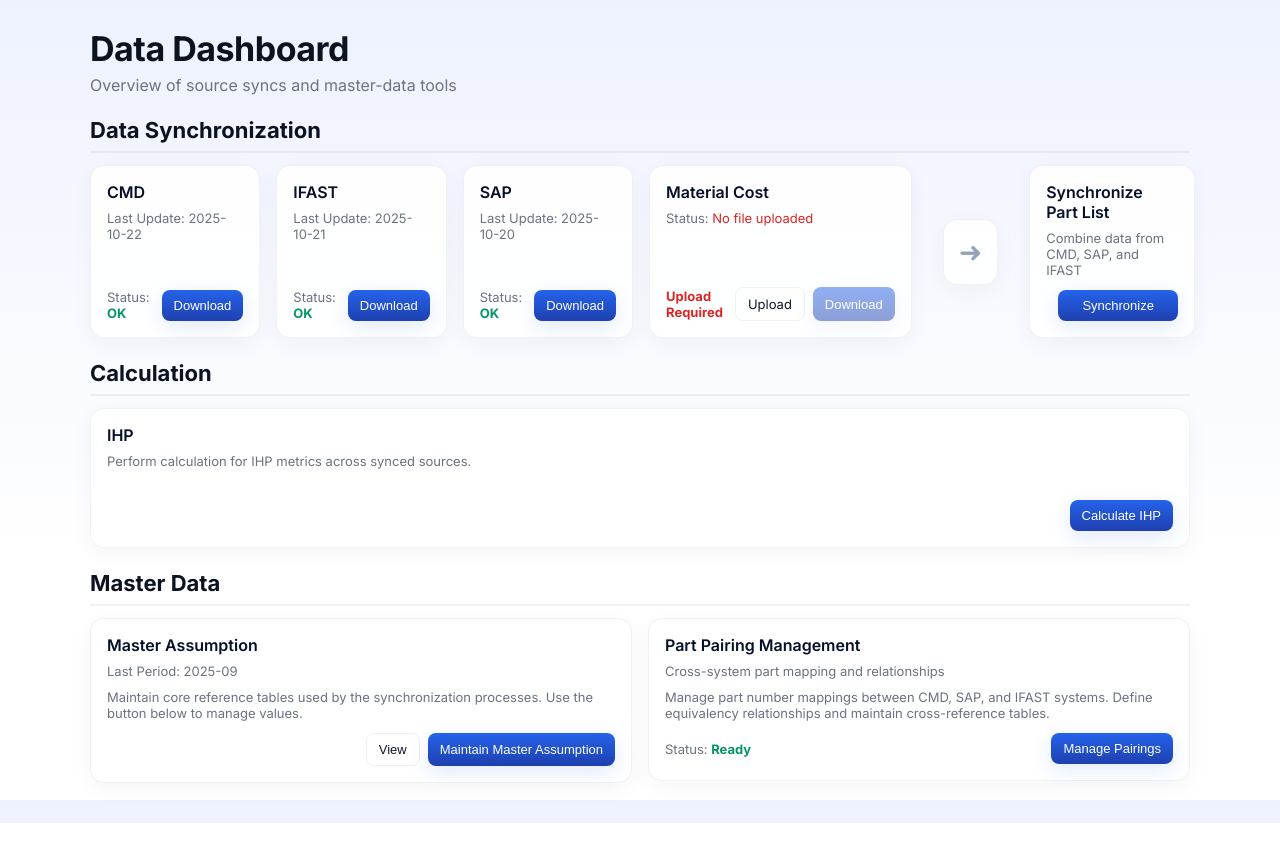
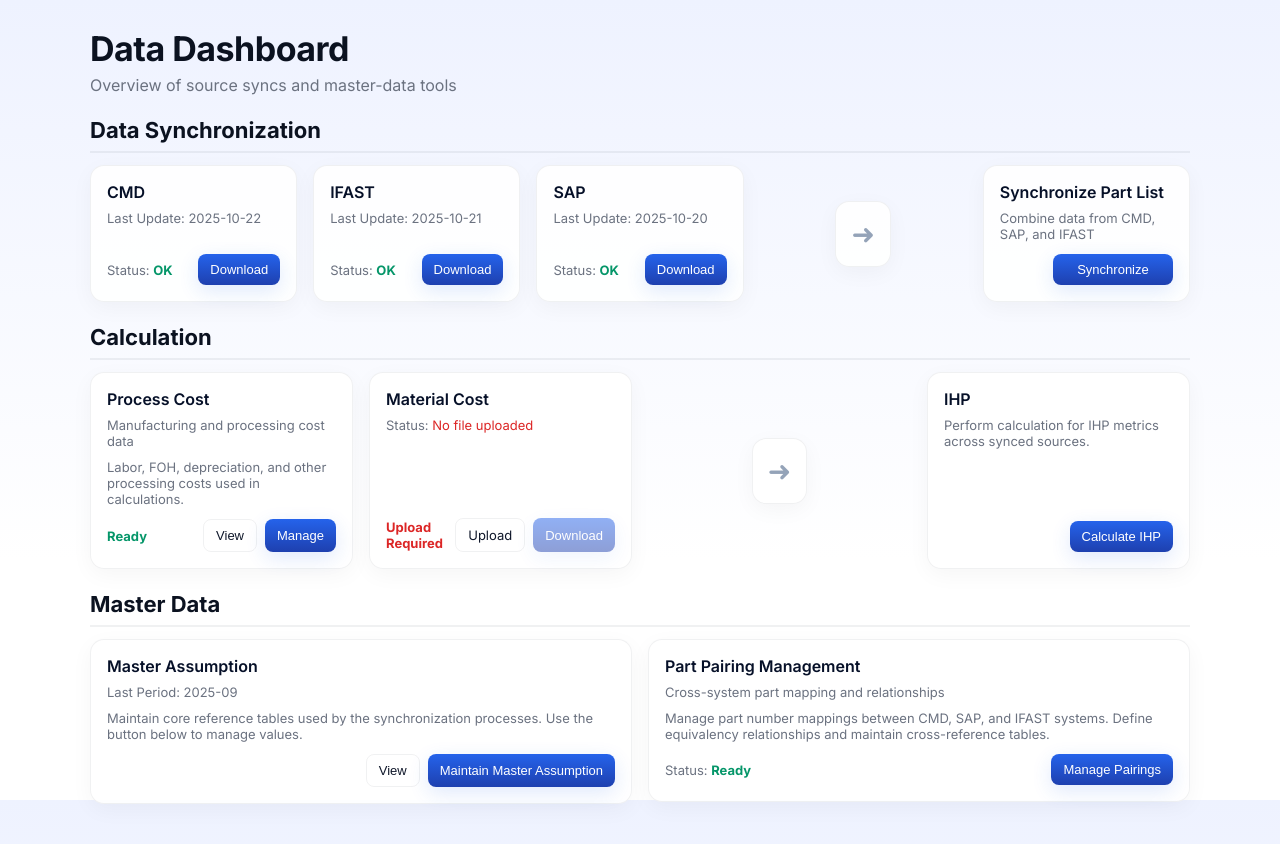
Before and after one commit to ari-fikri/finance-dashboard, a React (Vite) app: page / in a window 1280 px wide. Before the commit the page ends 823 px from the top, so only its background shows below. Built offline with nearby package versions, Linux system fonts and the light colour scheme.

Commit message:
- Move Material Cost to Calculation section - Add Process Cost card

```diff
--- a/src/App.jsx
+++ b/src/App.jsx
@@ -124,7 +124,7 @@ export default function App() {
             className="grid-3"
             style={{
               display: "grid",
-              gridTemplateColumns: "repeat(6, 1fr)",
+              gridTemplateColumns: "repeat(5, 1fr)",
               gap: "16px",
               alignItems: "stretch",
             }}
@@ -159,63 +159,7 @@ export default function App() {
               </motion.div>
             ))}
 
-            {/* Material Cost Card */}
-            <motion.div
-              initial={{ opacity: 0, y: 6 }}
-              animate={{ opacity: 1, y: 0 }}
-              transition={{ duration: 0.28, delay: 0.12 }}
-              className="card"
-            >
-              <div>
-                <div className="title">Material Cost</div>
-                <div className="meta">
-                  {uploadedFile ? (
-                    <>File: <span>{uploadedFile.name}</span></>
-                  ) : (
-                    <>Status: <span style={{ color: "#dc2626" }}>No file uploaded</span></>
-                  )}
-                </div>
-                {uploadedFile && (
-                  <div className="small" style={{ marginTop: 8 }}>
-                    Uploaded: {new Date(uploadedFile.uploadDate).toLocaleDateString()}
-                  </div>
-                )}
-              </div>
 
-              <div className="card-footer">
-                <div className="small">
-                  {uploadedFile ? (
-                    <strong style={{ color: "#059669" }}>Ready</strong>
-                  ) : (
-                    <strong style={{ color: "#dc2626" }}>Upload Required</strong>
-                  )}
-                </div>
-                <div className="card-actions">
-                  <input
-                    type="file"
-                    accept=".xls,.xlsx"
-                    onChange={handleFileUpload}
-                    style={{ display: "none" }}
-                    id="material-cost-upload"
-                  />
-                  <label
-                    htmlFor="material-cost-upload"
-                    className="btn btn-ghost"
-                    style={{ cursor: "pointer" }}
-                  >
-                    Upload
-                  </label>
-                  <button
-                    onClick={downloadMaterialData}
-                    className="btn btn-primary"
-                    disabled={!uploadedFile}
-                    style={!uploadedFile ? { opacity: 0.5, cursor: "not-allowed" } : {}}
-                  >
-                    Download
-                  </button>
-                </div>
-              </div>
-            </motion.div>
 
             {/* Arrow Card */}
             <motion.div
@@ -277,7 +221,134 @@ export default function App() {
         <section>
           <h2 className="section-title">Calculation</h2>
 
-          <div className="grid-1" style={{ alignItems: "start" }}>
+          <div
+            className="grid-4"
+            style={{
+              display: "grid",
+              gridTemplateColumns: "repeat(4, 1fr)",
+              gap: "16px",
+              alignItems: "stretch",
+            }}
+          >
+            {/* Process Cost Card */}
+            <motion.div
+              initial={{ opacity: 0, y: 6 }}
+              animate={{ opacity: 1, y: 0 }}
+              transition={{ duration: 0.28, delay: 0.02 }}
+              className="card"
+            >
+              <div>
+                <div className="title">Process Cost</div>
+                <div className="meta">Manufacturing and processing cost data</div>
+                <div style={{ marginTop: 10 }} className="small">
+                  Labor, FOH, depreciation, and other processing costs used in calculations.
+                </div>
+              </div>
+
+              <div className="card-footer">
+                <div className="small">
+                  <strong style={{ color: "#059669" }}>Ready</strong>
+                </div>
+                <div className="card-actions">
+                  <button
+                    onClick={() => alert("View process costs (preview)")}
+                    className="btn btn-ghost"
+                  >
+                    View
+                  </button>
+                  <button
+                    onClick={() => alert("Manage process costs (preview)")}
+                    className="btn btn-primary"
+                  >
+                    Manage
+                  </button>
+                </div>
+              </div>
+            </motion.div>
+
+            {/* Material Cost Card */}
+            <motion.div
+              initial={{ opacity: 0, y: 6 }}
+              animate={{ opacity: 1, y: 0 }}
+              transition={{ duration: 0.28, delay: 0.04 }}
+              className="card"
+            >
+              <div>
+                <div className="title">Material Cost</div>
+                <div className="meta">
+                  {uploadedFile ? (
+                    <>File: <span>{uploadedFile.name}</span></>
+                  ) : (
+                    <>Status: <span style={{ color: "#dc2626" }}>No file uploaded</span></>
+                  )}
+                </div>
+                {uploadedFile && (
+                  <div className="small" style={{ marginTop: 8 }}>
+                    Uploaded: {new Date(uploadedFile.uploadDate).toLocaleDateString()}
+                  </div>
+                )}
+              </div>
+
+              <div className="card-footer">
+                <div className="small">
+                  {uploadedFile ? (
+                    <strong style={{ color: "#059669" }}>Ready</strong>
+                  ) : (
+                    <strong style={{ color: "#dc2626" }}>Upload Required</strong>
+                  )}
+                </div>
+                <div className="card-actions">
+                  <input
+                    type="file"
+                    accept=".xls,.xlsx"
+                    onChange={handleFileUpload}
+                    style={{ display: "none" }}
+                    id="material-cost-upload"
+                  />
+                  <label
+                    htmlFor="material-cost-upload"
+                    className="btn btn-ghost"
+                    style={{ cursor: "pointer" }}
+                  >
+                    Upload
+                  </label>
+                  <button
+                    onClick={downloadMaterialData}
+                    className="btn btn-primary"
+                    disabled={!uploadedFile}
+                    style={!uploadedFile ? { opacity: 0.5, cursor: "not-allowed" } : {}}
+                  >
+                    Download
+                  </button>
+                </div>
+              </div>
+            </motion.div>
+
+            {/* Arrow Card */}
+            <motion.div
+              initial={{ opacity: 0, y: 6 }}
+              animate={{ opacity: 1, y: 0 }}
+              transition={{ duration: 0.28, delay: 0.06 }}
+              className="card"
+              style={{
+                display: "flex",
+                alignItems: "center",
+                justifyContent: "center",
+                fontSize: 28,
+                color: "#94a3b8",
+                minHeight: "auto",
+                height: "fit-content",
+                width: "fit-content",
+                justifySelf: "center",
+                alignSelf: "center",
+                padding: "15px",
+                margin: "15px",
+              }}
+            >
+              ➜
+            </motion.div>
+
+            {/* IHP Card */}
             <motion.div
               className="card ihp-area"
               initial={{ opacity: 0, y: 6 }}
```
